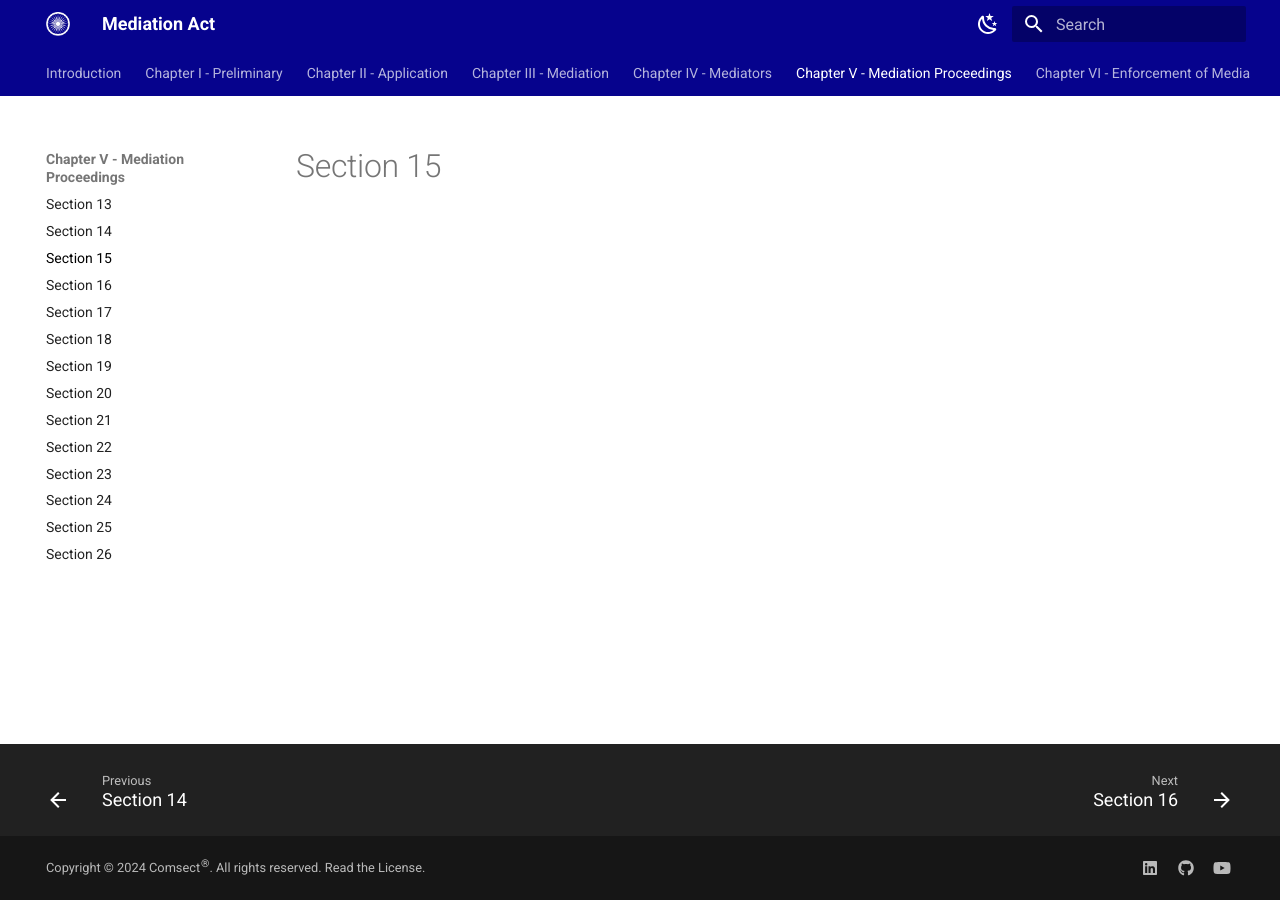
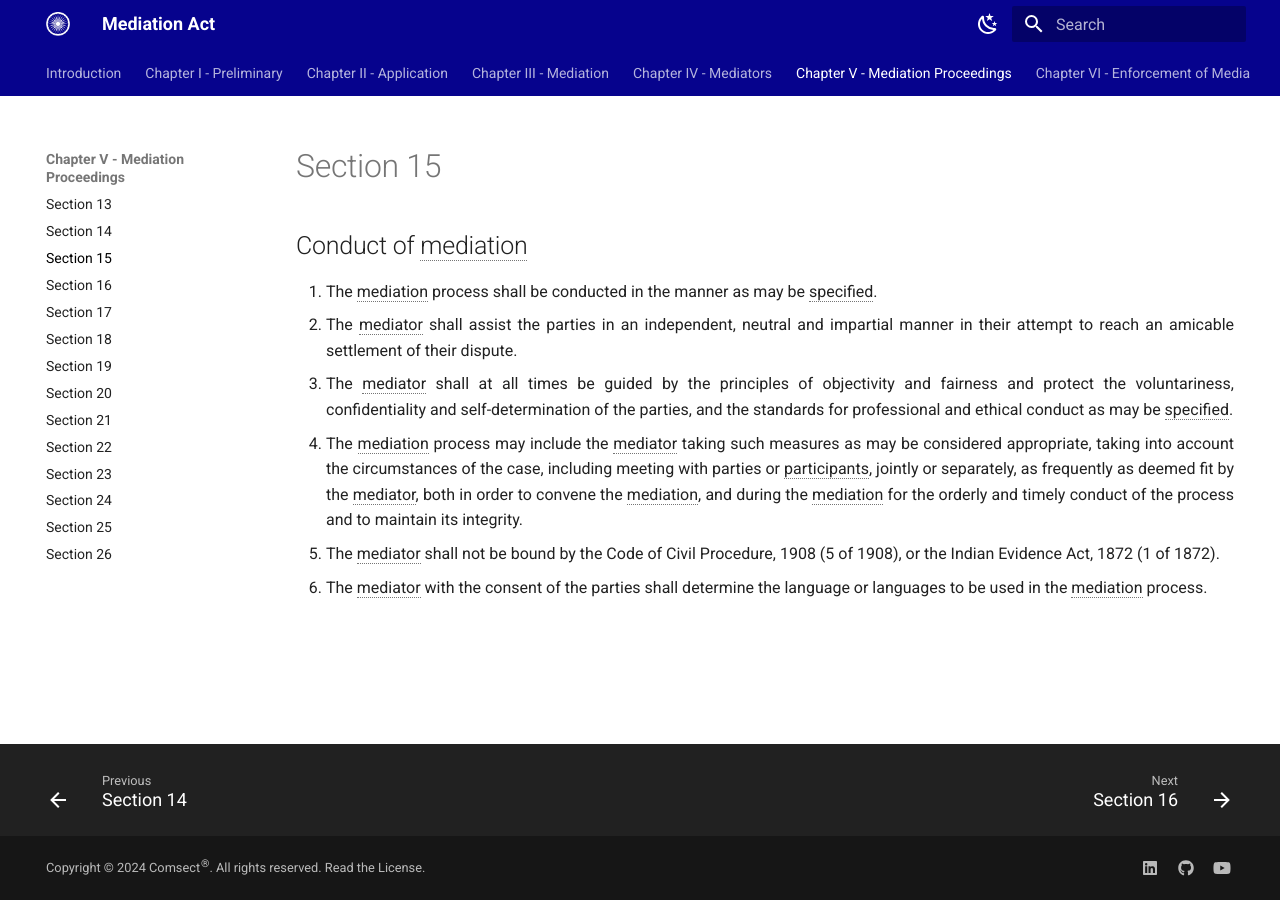
Before and after one commit to comsect/mediation-act, an MkDocs documentation site: the page built from docs/en/15.md, in a window 1280 px wide. Built offline with MkDocs 1.6.1 and Material for MkDocs 9.7.7, drawn with Linux system fonts in a browser that asks for light colours.

Commit message:
add section-fifteen

```diff
--- a/docs/en/15.md
+++ b/docs/en/15.md
@@ -3,3 +3,12 @@ hide:
     - toc
 description: Conduct of mediation
 ---
+
+## Conduct of mediation
+
+1. The mediation process shall be conducted in the manner as may be specified.
+2. The mediator shall assist the parties in an independent, neutral and impartial manner in their attempt to reach an amicable settlement of their dispute.
+3. The mediator shall at all times be guided by the principles of objectivity and fairness and protect the voluntariness, confidentiality and self-determination of the parties, and the standards for professional and ethical conduct as may be specified.
+4. The mediation process may include the mediator taking such measures as may be considered appropriate, taking into account the circumstances of the case, including meeting with parties or participants, jointly or separately, as frequently as deemed fit by the mediator, both in order to convene the mediation, and during the mediation for the orderly and timely conduct of the process and to maintain its integrity.
+5. The mediator shall not be bound by the Code of Civil Procedure, 1908 (5 of 1908), or the Indian Evidence Act, 1872 (1 of 1872).
+6. The mediator with the consent of the parties shall determine the language or languages to be used in the mediation process.
```
